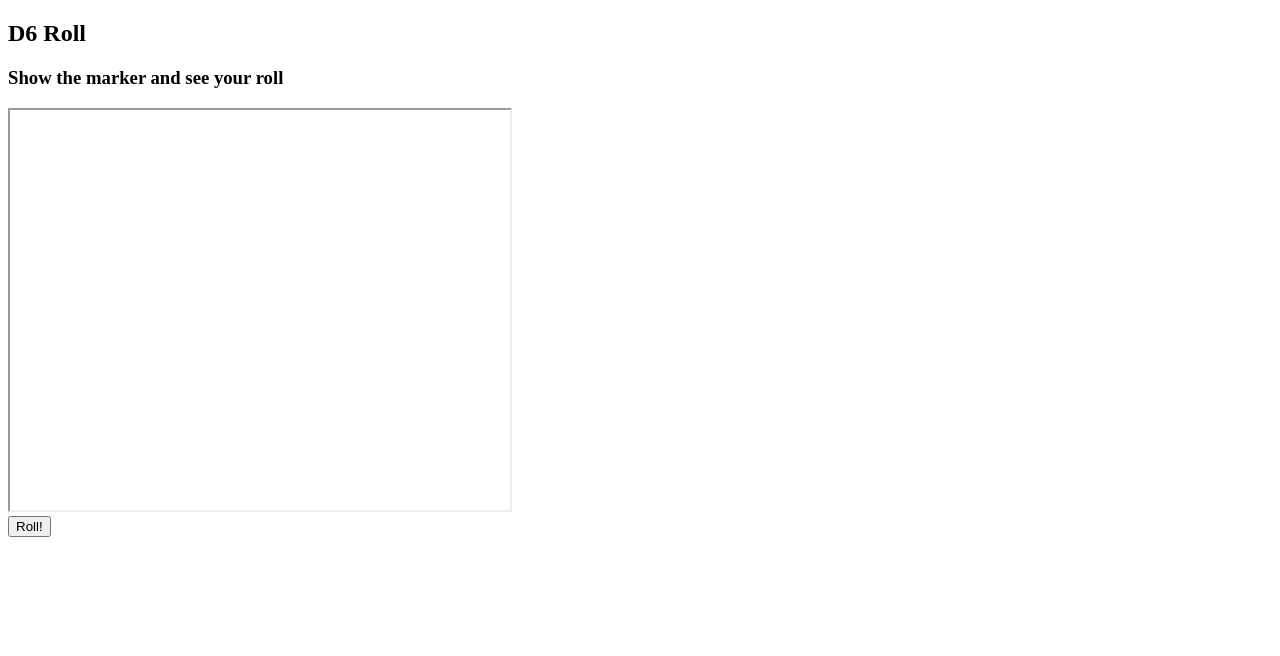
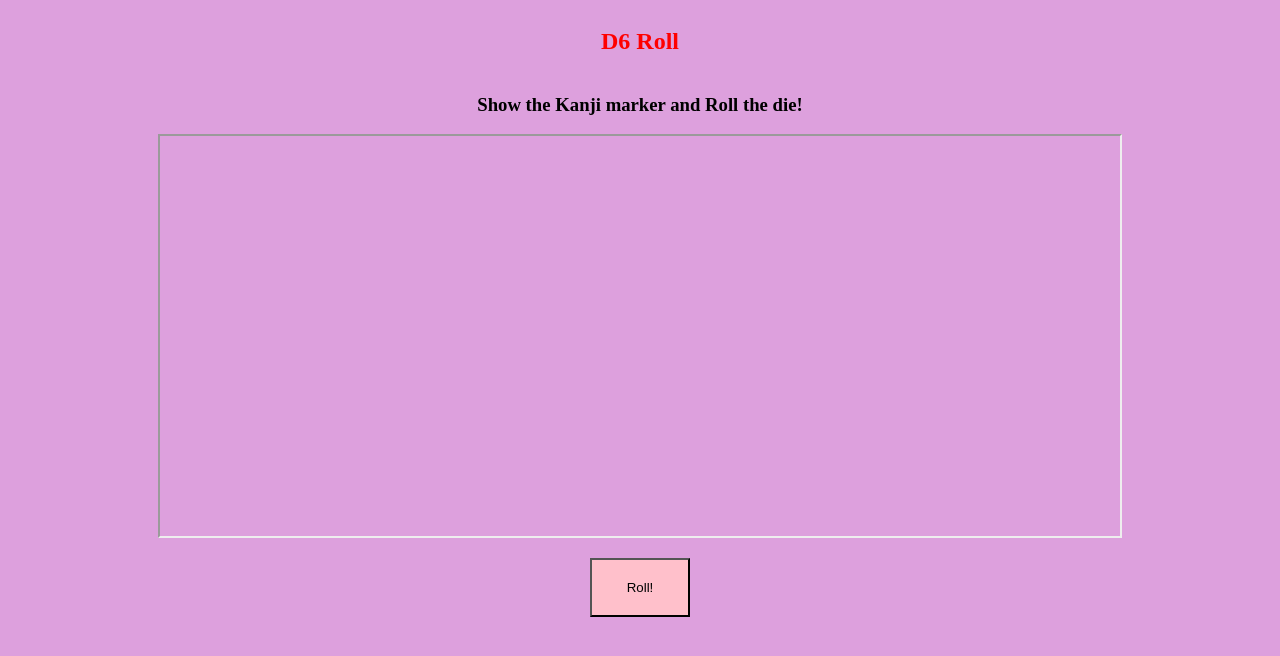
Before and after one commit to anacko/AR-Dice, a Node server app: page / in a window 1280 px wide. Shown: the top 656 px of the page. Run offline with Node 20, Linux system fonts and the light colour scheme; some libraries are stand-ins or nearby versions.

Commit message:
Add basic styles

```diff
--- a/app.js
+++ b/app.js
@@ -6,6 +6,7 @@ const port = process.env.PORT || 3000
 
 app.engine('html', require('ejs').renderFile);
 app.set('view engine', 'html');
+app.use(express.static('public'));
 
 app.use(cookieParser())
 
--- a/index.css
+++ /dev/null
@@ -1,3 +0,0 @@
-.title {
-  color: "red";
-}
--- /dev/null
+++ b/public/index.css
@@ -0,0 +1,31 @@
+* {
+  background-color: plum;
+}
+
+.all {
+  display: flex;
+  flex-flow: column;
+  align-items: center;
+}
+
+.title {
+  color: red;
+}
+
+.results {
+  color: blue;
+}
+
+.camera {
+  width: 75vw;
+  height: 50vh;
+  scrollbar-width: none;
+}
+
+button {
+  width: 100px;
+  text-align: center;
+  background-color: pink;
+  margin: 1.5em;
+  padding: 1.5em;
+}
--- a/views/index.ejs
+++ b/views/index.ejs
@@ -4,20 +4,25 @@
   <meta charset="UTF-8">
   <meta http-equiv="X-UA-Compatible" content="IE=edge">
   <meta name="viewport" content="width=device-width, initial-scale=1.0">
-  <link rel="stylesheet" href="./index.css"/>
+  <link rel="stylesheet" href="index.css"/>
   <title>Roll me!</title>
 </head>
 <body>
+  <div class="all">
   <h2 class="title">D6 Roll</h2>
-  <h3 class="instructions">Show the marker and see your roll</h3>
-  <iframe class="camera" src="/main" width="500" height="400"></iframe>
-  <div class="results">
+
+  <% if (d6Value === '0' || !d6Value) { %>
+    <h3 class="instructions">Show the Kanji marker and Roll the die!</h3>
+  <% } else { %>
+    <h3 class="instructions">Show the Kanji marker and Check your roll!</h3>
+  <% } %>
+  <iframe class="camera" scrolling="no" src="/main"></iframe>
   <% if (d6Value === '0' || !d6Value) { %>
     <form action="/new_d6" method="POST"><button onclick="">Roll!</button></form>
   <% } else { %>
-    <p>You rolled number <%= d6Value %>! </p>
+    <h3 class="results">You rolled number <%= d6Value %>! </h3>
     <form action="/reset_d6" method="POST"><button onclick="">Reset</button></form>
   <% } %>
-  </div>
+</div>
 </body>
 </html>
--- a/views/main.ejs
+++ b/views/main.ejs
@@ -9,7 +9,7 @@
 <script src="https://aframe.io/releases/1.0.4/aframe.min.js"></script>
 <script src="https://raw.githack.com/AR-js-org/AR.js/master/aframe/build/aframe-ar.js"></script>
 <body>
-  <a-scene embedded arjs>
+  <a-scene vr-mode-ui="enabled: false" embedded arjs>
     <a-marker preset="kanji">
       <a-entity
       position="0 0 0"
```
